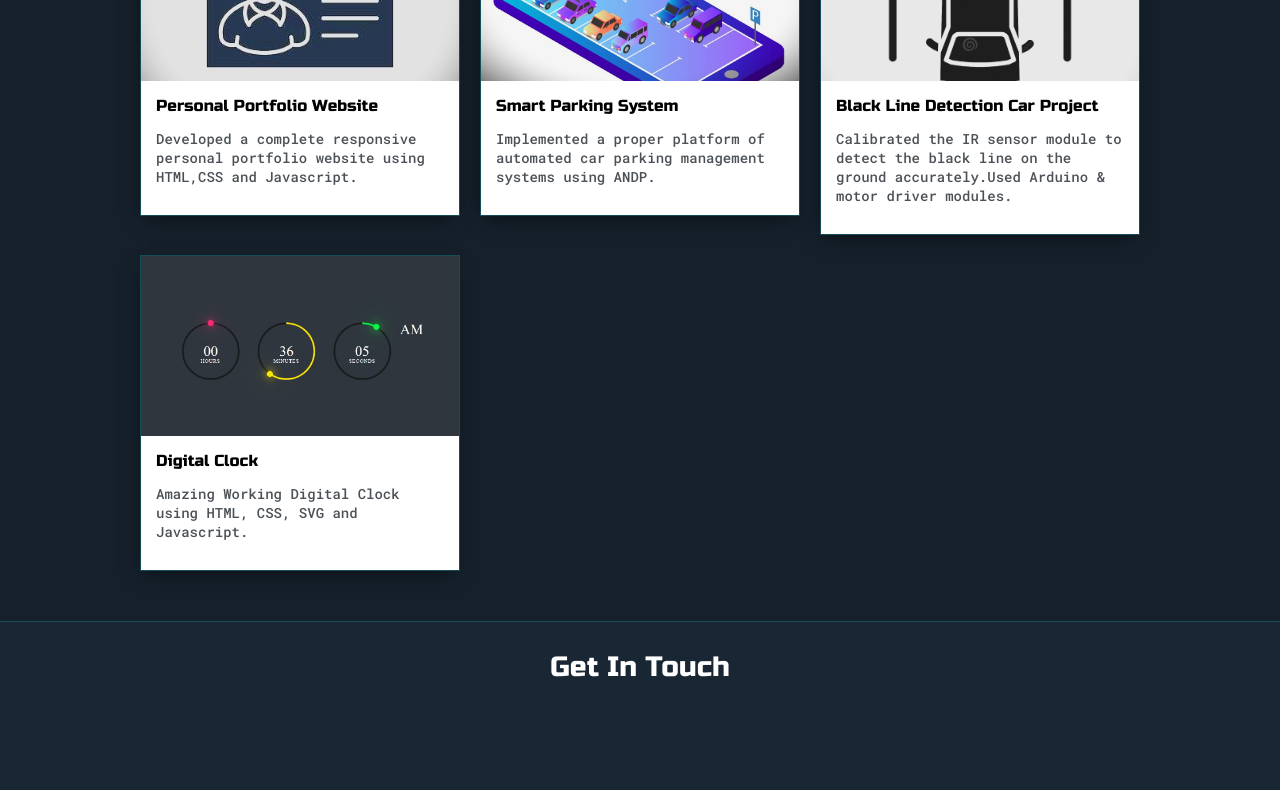
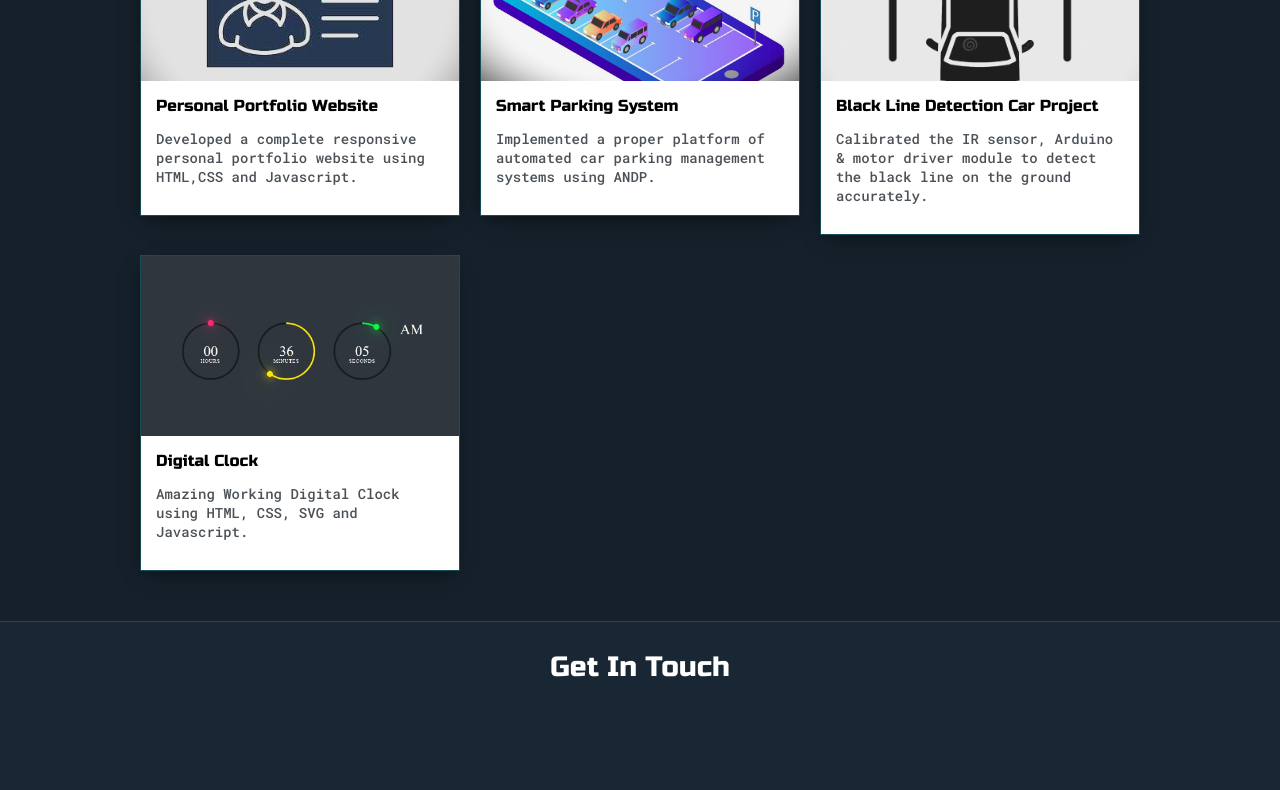
Before and after one commit to dewanshyadav/portfolio, a website: page index.html in a window 1280 px wide. Shown: the part 1820-2610 px from the top of the page. Drawn offline with nearby package versions, Linux system fonts and the light colour scheme.

Commit message:
Update index.html

```diff
--- a/index.html
+++ b/index.html
@@ -292,8 +292,8 @@
               <div class="post-preview">
                 <h6 class="post-title">Black Line Detection Car Project</h6>
                 <p class="post-intro">
-                  Calibrated the IR sensor module to detect
-                  the black line on the ground accurately.Used Arduino & motor driver modules.
+                  Calibrated the IR sensor, Arduino & motor driver module to detect
+                  the black line on the ground accurately.
                 </p>
                <!--a href="#" target="_blank">Read More</a> -->
               </div>
```
